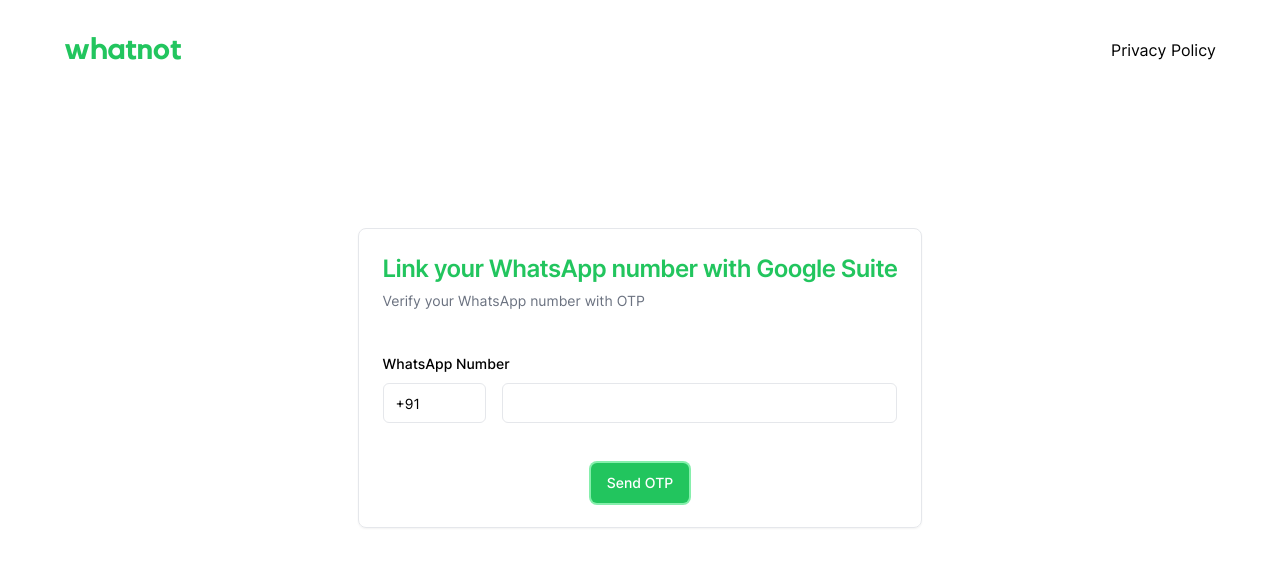
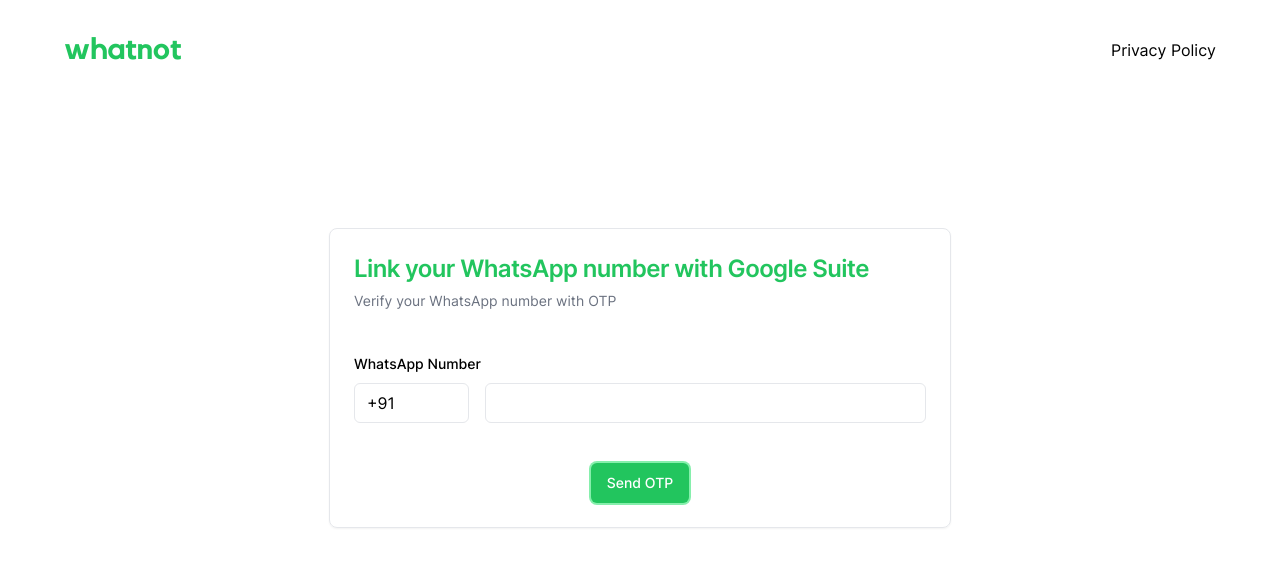
Before and after one commit to ms4n/whatnot-site, a Next.js app: page /signup in a window 1280 px wide. Shown: the top 566 px of the page. Built offline with nearby package versions, Linux system fonts and the light colour scheme; no server answers.

Commit message:
increased input font size to 16px

```diff
--- a/components/ui/input.tsx
+++ b/components/ui/input.tsx
@@ -1,6 +1,6 @@
-import * as React from "react"
+import * as React from "react";
 
-import { cn } from "@/lib/utils"
+import { cn } from "@/lib/utils";
 
 export interface InputProps
   extends React.InputHTMLAttributes<HTMLInputElement> {}
@@ -11,15 +11,15 @@ const Input = React.forwardRef<HTMLInputElement, InputProps>(
       <input
         type={type}
         className={cn(
-          "flex h-10 w-full rounded-md border border-input bg-background px-3 py-2 text-sm ring-offset-background file:border-0 file:bg-transparent file:text-sm file:font-medium placeholder:text-muted-foreground focus-visible:outline-none focus-visible:ring-2 focus-visible:ring-ring focus-visible:ring-offset-2 disabled:cursor-not-allowed disabled:opacity-50",
+          "flex h-10 w-full rounded-md border border-input bg-background px-3 py-2 text-base ring-offset-background file:border-0 file:bg-transparent file:text-sm file:font-medium placeholder:text-muted-foreground focus-visible:outline-none focus-visible:ring-2 focus-visible:ring-ring focus-visible:ring-offset-2 disabled:cursor-not-allowed disabled:opacity-50",
           className
         )}
         ref={ref}
         {...props}
       />
-    )
+    );
   }
-)
-Input.displayName = "Input"
+);
+Input.displayName = "Input";
 
-export { Input }
+export { Input };
```
